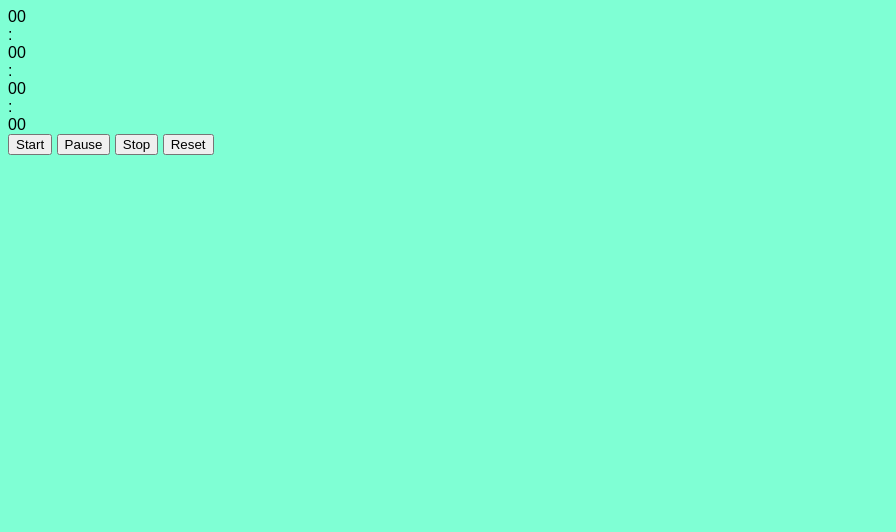
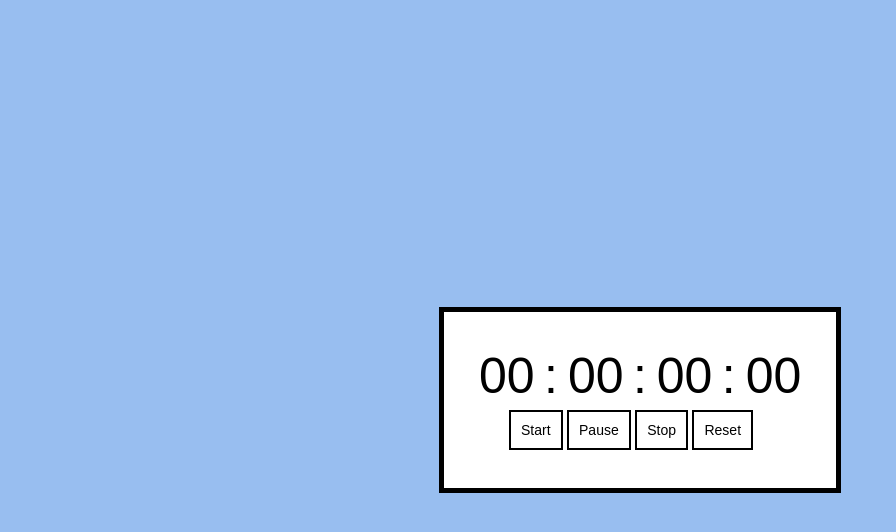
Before and after one commit to fl0ffy/fullstack-cookbook, a plain HTML site: page stopwatch/index.html in a window 1280 px wide. Shown: the whole page, without its empty margins (0-896 px from the left). Drawn offline with Linux system fonts and the light colour scheme.

Commit message:
add style.css from ilovecoding

```diff
--- a/stopwatch/style.css
+++ b/stopwatch/style.css
@@ -1,8 +1,55 @@
-*{
-    box-sizing: border-box;
-    font-family: sans-serif;
-}
 
 body{
-    background-color: aquamarine;
-}
+    color: #000;
+    font-family: sans-serif;
+    padding:0px;
+    background: #98BEF0;
+  }
+
+  .stopwatch{
+    margin: auto auto;
+    width: 402px;
+    height: 186px;
+    top: 0;
+    left: 0;
+    bottom: 0;
+    right: 0;
+    position: absolute;
+
+    border: 5px solid #000;
+    overflow: hidden;
+    padding: 30px;
+    box-sizing: border-box;
+    background: #fff;
+  }
+
+  .digit{
+    width: 55px;
+  }
+
+  .digit-space{
+    float: left;
+    padding:5px;
+    text-align: center;
+    font-size: 50px;
+  }
+
+  .controls{
+    margin: 0 auto;
+    width: 262px;
+    display: block;
+    clear: both;
+  }
+
+  .controls button{
+    background-color: #fff;
+    border: 2px solid #000000;
+    color: #000000;
+    font-size: 14px;
+    padding: 10px;
+  }
+  .controls button:hover{
+    background-color: #98BEF0;
+    border: 2px solid #98BEF0;
+    color: #fff;
+  }
```
